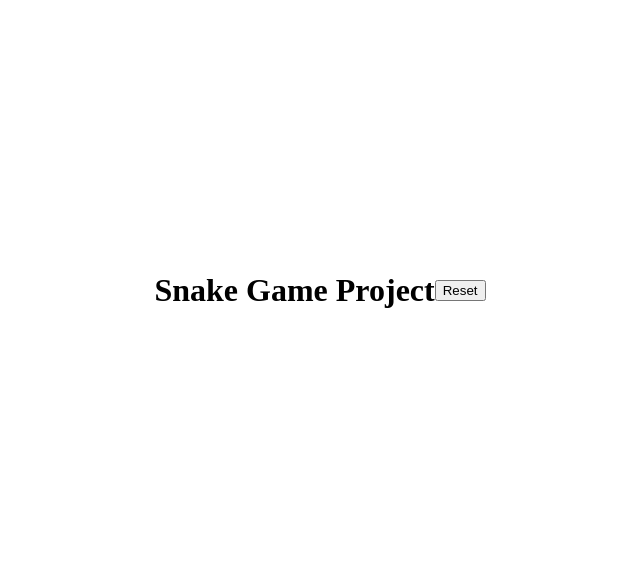
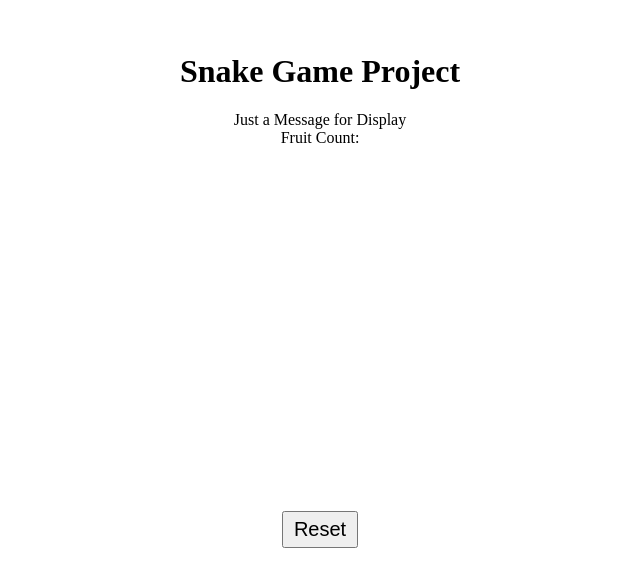
Before and after one commit to werbna/Snake, a plain HTML site: page index.html in a window 1280 px wide. Shown: the part 110-696 px from the top of the page, without its empty margins (320-960 px from the left). Drawn offline with Linux system fonts and the light colour scheme.

Commit message:
finished UI. moving onto Innerworkings

```diff
--- a/css/styles.css
+++ b/css/styles.css
@@ -6,16 +6,24 @@ body {
   margin: 0;
 }
 
-#game-container {
+#container {
+  display: flex;
+  flex-direction: column;
+  align-items: center;
   text-align: center;
 }
 
 #board {
-
+  display: grid;
+  grid-template-columns: repeat(15,20px);
+  grid-template-rows: repeat(15,20px);
+  gap: 1px;
+  margin: 20px auto;
 }
 
 .cell {
-
+  width: 20px;
+  height: 20px;
 }
 
 .snake {
@@ -27,5 +35,7 @@ body {
 }
 
 #reset-button {
-
+  margin-top: 10px;
+  padding: 5px 10px;
+  font-size: 20px;
 }
--- a/index.html
+++ b/index.html
@@ -8,10 +8,12 @@
   <title>Snake Project</title>
 </head>
 <body>
-  <h1 id="title">Snake Game Project</h1>
-  <div id="message"></div>
-  <div id="fruit-count"></div>
-  <div id="board"></div>
-  <button id="reset-button">Reset</button>
+  <div id="container">
+    <h1 id="title">Snake Game Project</h1>
+    <div id="message">Just a Message for Display</div>
+    <div id="fruit-count">Fruit Count: </div>
+    <div id="board"></div>
+    <button id="reset-button">Reset</button>
+  </div>
 </body>
 </html>
```
Also changed, not shown: js/app.js (+7 -5 lines).
